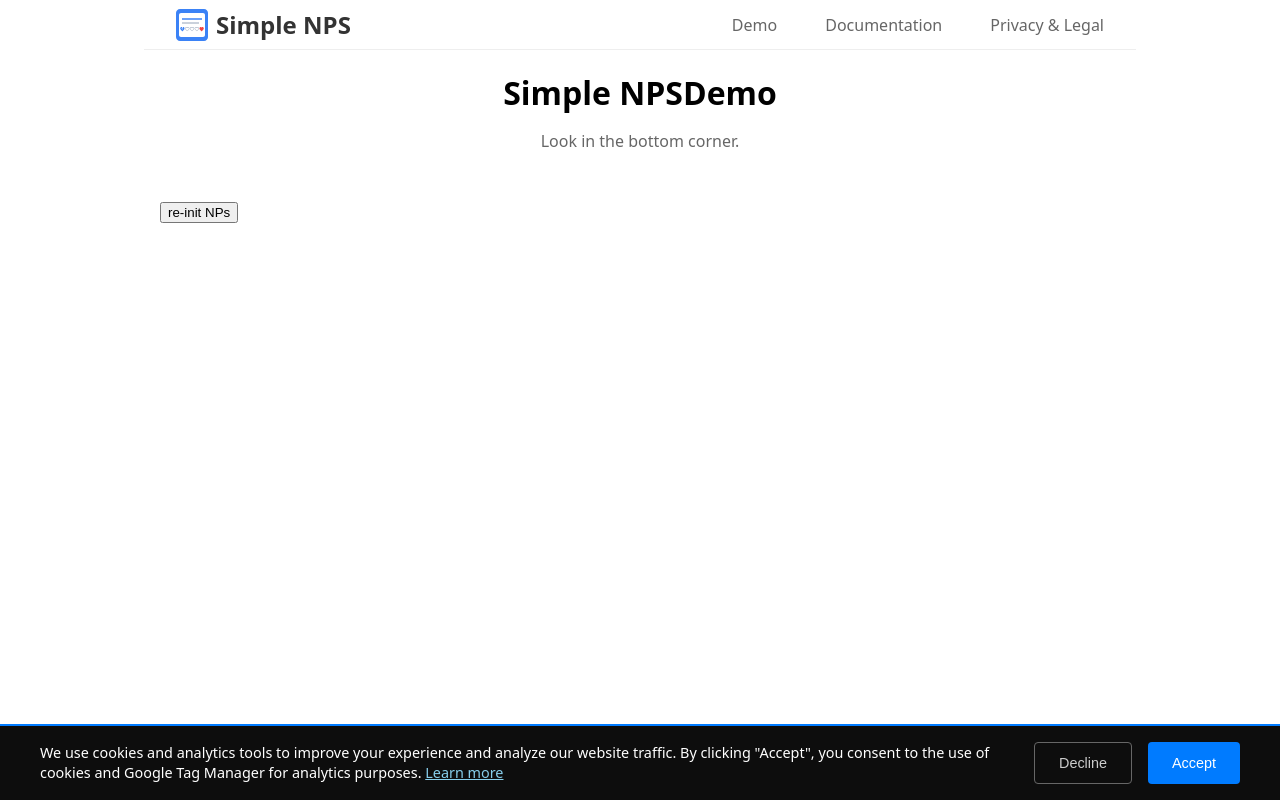
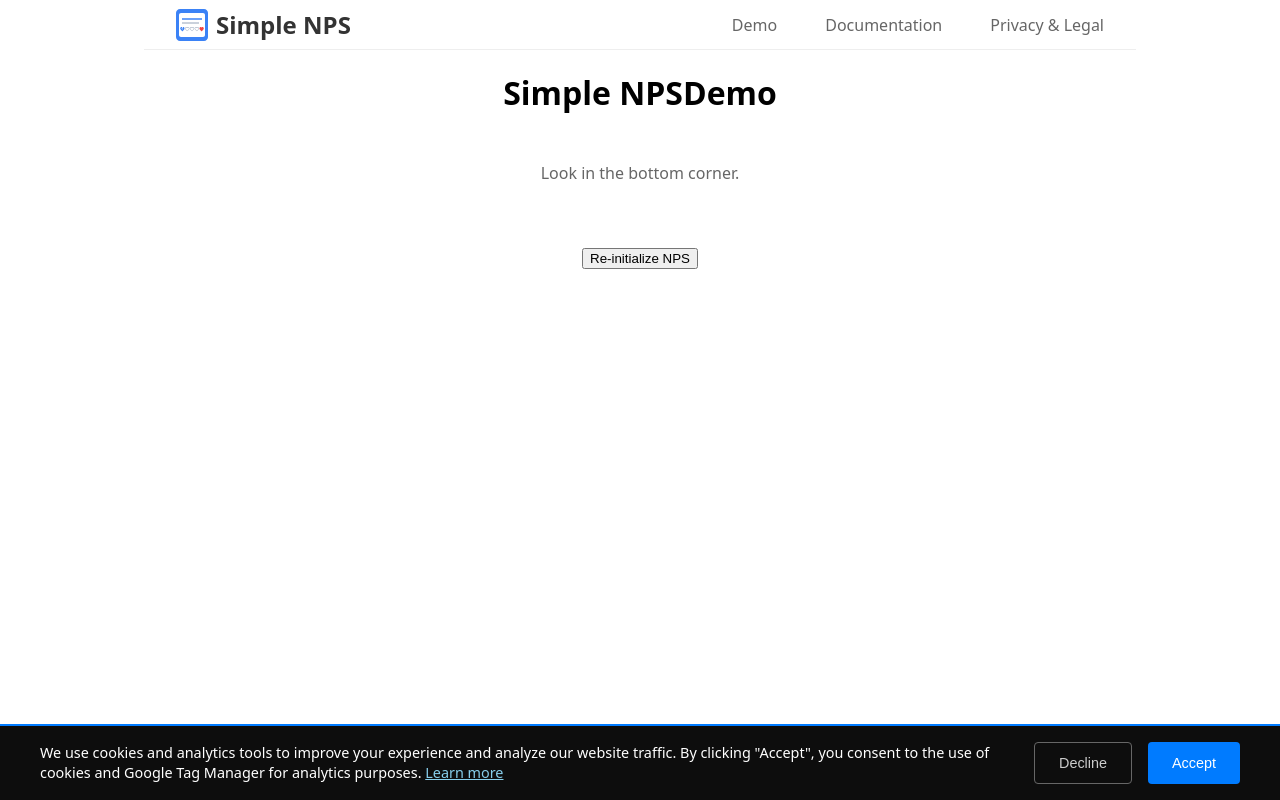
Before and after one commit to kevinkace/simple-nps, a SvelteKit app in the folder apps/website/: page /demo in a window 1280 px wide. Built offline with nearby package versions, Linux system fonts and the light colour scheme.

Commit message:
better demo

```diff
--- a/apps/website/src/routes/demo/+page.svelte
+++ b/apps/website/src/routes/demo/+page.svelte
@@ -5,21 +5,29 @@
   <script src="https://unpkg.com/simple-nps@0.0.5/dist/simple-nps.iife.js" defer></script>
 </svelte:head>
 
+<div class="flex">
   <h1>Simple NPSDemo</h1>
   <p>Look in the bottom corner.</p>
 
-  <button onclick={() => window.nps.init()}>
-    re-init NPs
+  <button onclick={() => window.nps.init()} class="btn secondary">
+    Re-initialize NPS
   </button>
+</div>
 
 <style>
+  .flex {
+    display: flex;
+    flex-direction: column;
+    align-items: center;
+    justify-content: center;
+    gap: 1rem;
+  }
+
   h1 {
-    text-align: center;
     margin-bottom: 1rem;
   }
 
   p {
-    text-align: center;
     color: #666;
     margin-bottom: 3rem;
   }
```
